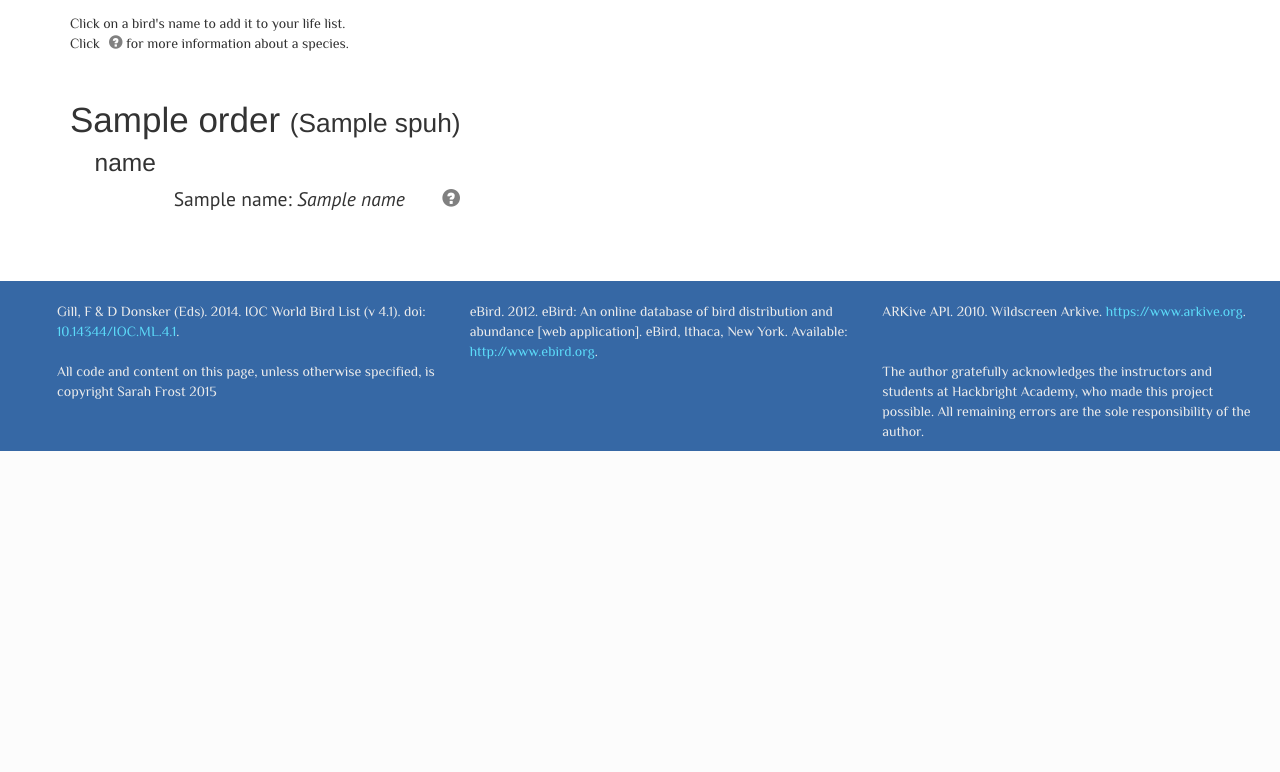
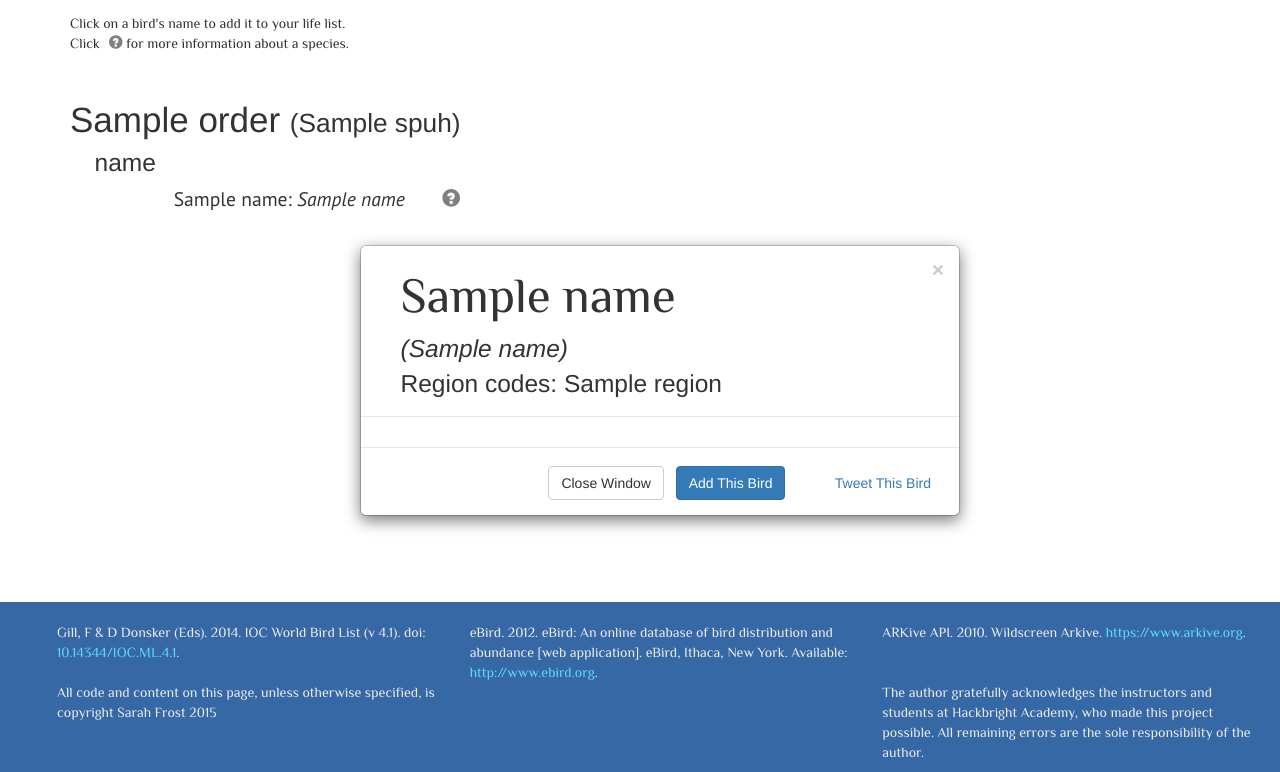
Before and after one commit to dovekie/Lek_app, a Flask app: template templates/homepage.html in a window 1280 px wide. Shown: the part 717-1489 px from the top of the page. Before the commit the page ends 1168 px from the top, so only its background shows below. Run offline with Flask 2, Linux system fonts and the light colour scheme; the template is opened without the code that fills it: most values are stand-ins (such as "Sample title", 1, 10 or a date in 2020); data that the repository does not hold is empty; some libraries are stand-ins or nearby versions.

Commit message:
testing interactions between modal windows and jQuery

```diff
--- a/templates/homepage.html
+++ b/templates/homepage.html
@@ -87,7 +87,7 @@
 								</span>
 								<span class="species_info"><span class="glyphicon glyphicon-question-sign" aria-hidden="true"></span></span>
 
-								<div class="modal fade" id="{{bird}}_modal">
+								<div id="{{bird}}_modal">
 								  <div class="modal-dialog">
 								    <div class="modal-content">
 								      <div class="modal-header">
```
